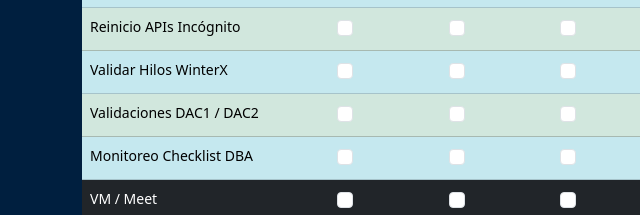
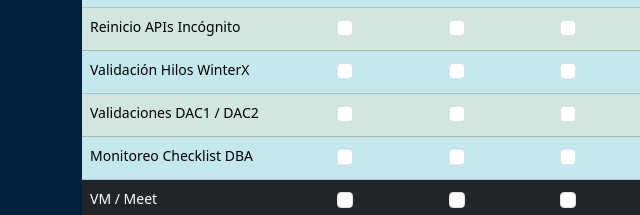
Before and after one commit to carlosev95/checklist_workday, a plain HTML site: page index.html in a window 1280 px wide. Shown: the part 2098-2313 px from the top of the page, 0-640 px from the left. Drawn offline with nearby package versions, Linux system fonts and the light colour scheme.

Commit message:
Cambiamos titulo de Validar por Validación en la tarea de WinterX

```diff
--- a/index.html
+++ b/index.html
@@ -2185,7 +2185,7 @@
                         </td>
                     </tr>
                     <tr class="table-info">
-                        <td class="small">Validar Hilos WinterX</td>
+                        <td class="small">Validación Hilos WinterX</td>
                         <td>
                             <div class="form-check">
                                 <input class="form-check-input d-block mx-auto" type="checkbox" id="task">
```
